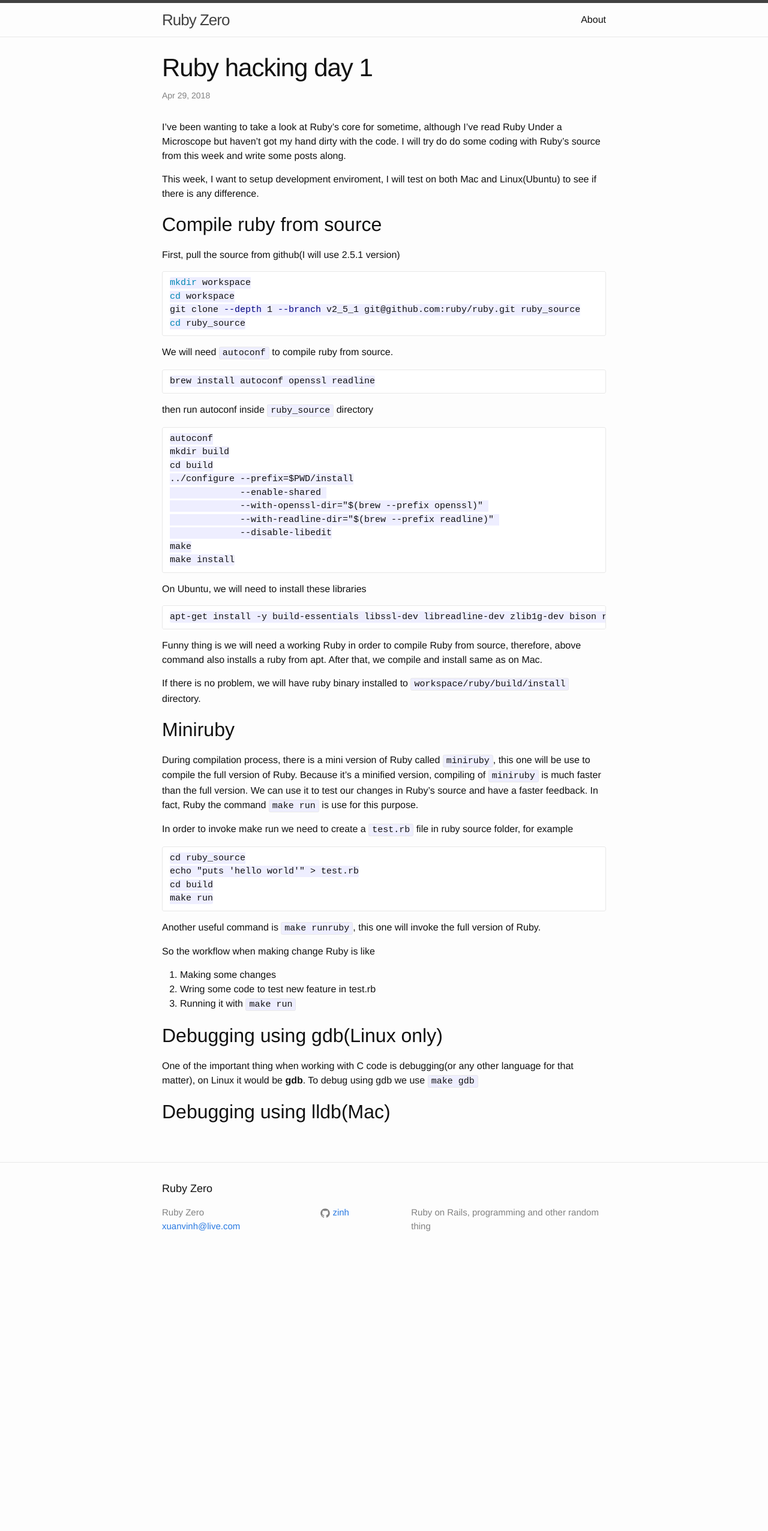
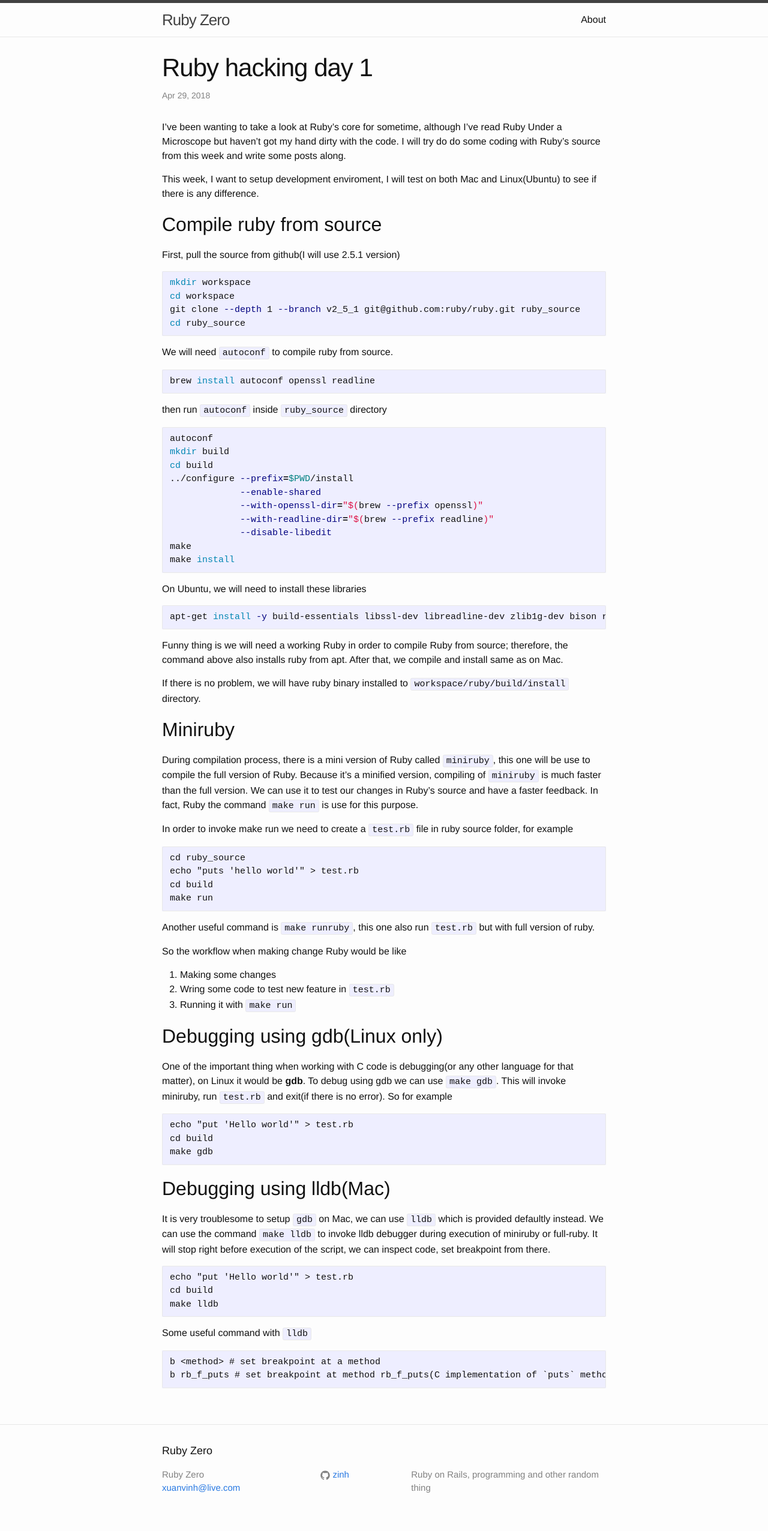
Before and after one commit to zinh/zinh.github.io, a Jekyll site: the page built from _posts/2018-04-30-ruby-hacking-day-1.markdown, in a window 1280 px wide. Shown: the whole page at 60% size. Built offline with Jekyll 4.4.1, drawn with Linux system fonts in a browser that asks for light colours; before the commit the page ends 2115 px from its top, so only the background shows below that.

Commit message:
Update post

```diff
--- a/_posts/2018-04-30-ruby-hacking-day-1.markdown
+++ b/_posts/2018-04-30-ruby-hacking-day-1.markdown
@@ -24,13 +24,13 @@ cd ruby_source
 
 We will need `autoconf` to compile ruby from source.
 
-~~~
+~~~ bash
 brew install autoconf openssl readline
 ~~~
 
-then run autoconf inside `ruby_source` directory
+then run `autoconf` inside `ruby_source` directory
 
-~~~
+~~~ bash
 autoconf
 mkdir build
 cd build
@@ -45,11 +45,11 @@ make install
 
 On Ubuntu, we will need to install these libraries
 
-~~~
+~~~ bash
 apt-get install -y build-essentials libssl-dev libreadline-dev zlib1g-dev bison ruby
 ~~~
 
-Funny thing is we will need a working Ruby in order to compile Ruby from source, therefore, above command also installs a ruby from apt. After that, we compile and install same as on Mac.
+Funny thing is we will need a working Ruby in order to compile Ruby from source; therefore, the command above also installs ruby from apt. After that, we compile and install same as on Mac.
 
 If there is no problem, we will have ruby binary installed to `workspace/ruby/build/install` directory.
 
@@ -65,17 +65,38 @@ cd build
 make run
 ~~~
 
-Another useful command is `make runruby`, this one will invoke the full version of Ruby.
+Another useful command is `make runruby`, this one also run `test.rb` but with full version of ruby.
 
-So the workflow when making change Ruby is like
+So the workflow when making change Ruby would be like
 
 1. Making some changes
-2. Wring some code to test new feature in test.rb
+2. Wring some code to test new feature in `test.rb`
 3. Running it with `make run`
 
 ## Debugging using gdb(Linux only)
 
 One of the important thing when working with C code is debugging(or any other language for that matter), on Linux it would be __gdb__.
-To debug using gdb we use `make gdb`
+To debug using gdb we can use `make gdb`. This will invoke miniruby, run `test.rb` and exit(if there is no error). So for example
+
+~~~
+echo "put 'Hello world'" > test.rb
+cd build
+make gdb
+~~~
 
 ## Debugging using lldb(Mac)
+
+It is very troublesome to setup `gdb` on Mac, we can use `lldb` which is provided defaultly instead. We can use the command `make lldb` to invoke lldb debugger during execution of miniruby or full-ruby. It will stop right before execution of the script, we can inspect code, set breakpoint from there.
+
+~~~
+echo "put 'Hello world'" > test.rb
+cd build
+make lldb
+~~~
+
+Some useful command with `lldb`
+
+~~~
+b <method> # set breakpoint at a method
+b rb_f_puts # set breakpoint at method rb_f_puts(C implementation of `puts` method in Ruby)
+~~~
--- a/css/main.scss
+++ b/css/main.scss
@@ -61,3 +61,7 @@ $on-laptop:        800px;
 "layout",
 "syntax-highlighting"
 ;
+
+.highlight {
+  background: #eef;
+}
```
